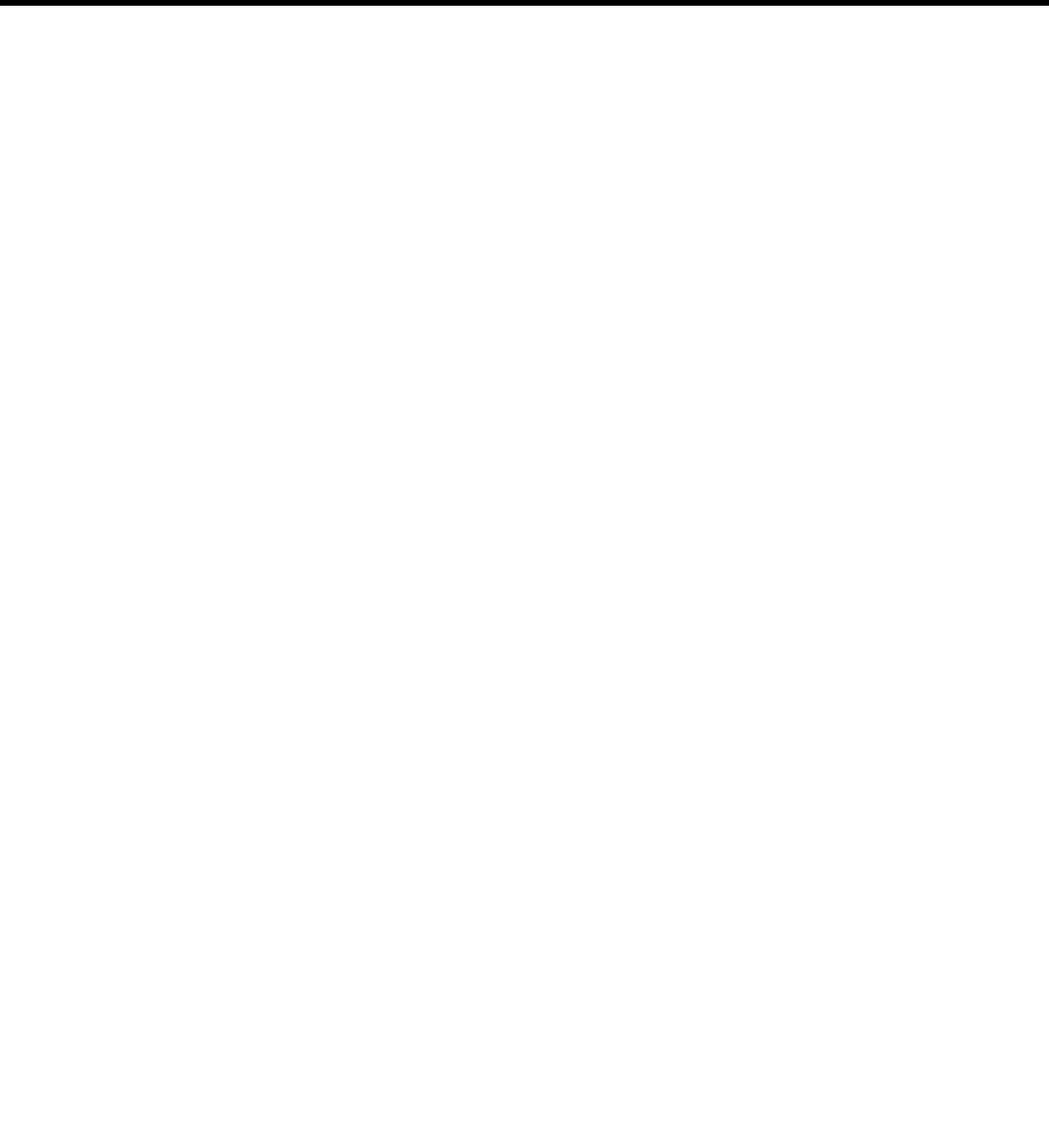
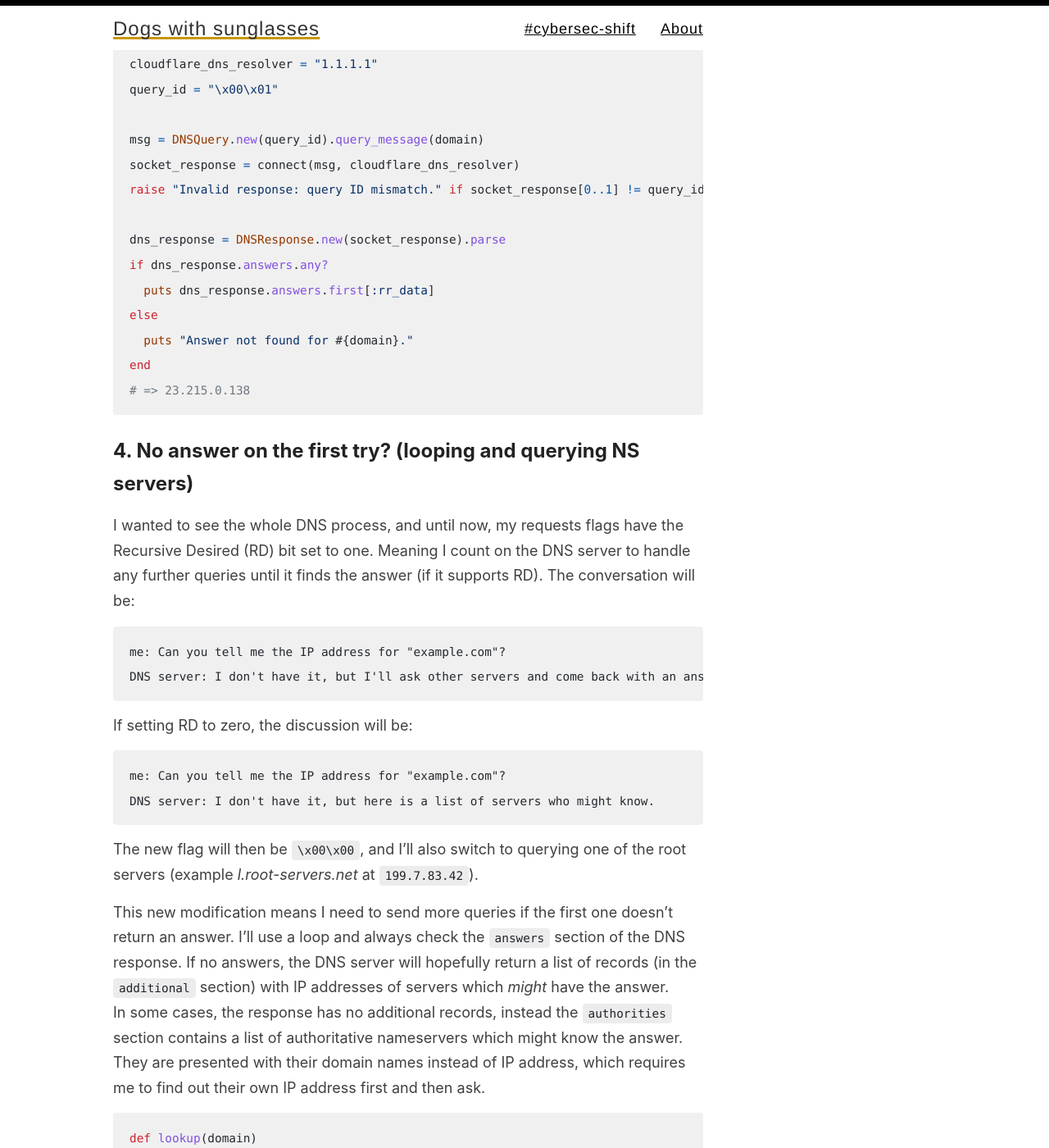
Before and after one commit to panacotar/blog, a Jekyll site: the page built from _posts/2025-02-26-dns-lookup-from-scratch.md, in a window 1280 px wide and 1400 px high, scrolled down 9279 px. Shown: the whole window at 82% size. Built offline with Jekyll 4.4.1, drawn with Linux system fonts in a browser that asks for light colours; some of the changed text lies outside the part shown.

Commit message:
Update article

````diff
--- a/_posts/2025-02-26-dns-lookup-from-scratch.md
+++ b/_posts/2025-02-26-dns-lookup-from-scratch.md
@@ -1,10 +1,9 @@
 ---
 layout: post
 title: DNS lookup from scratch
-# date: 2025-02-26 12:44 -0300
 ---
 
-My findings after implementing the DNS query. This system is tucked away in the network's ... but nevertheless, used by everyone on the internet multiple times a day.
+My findings after implementing the DNS query. This system is nicely tucked away in the network's drawers, so you don't even notice it. Nonetheless, it is used by everyone on the internet multiple times a day.
 
 Also called the "phone book of the internet", the Domain Name System is used to translate from human-readable hostnames (example.com) to computer-friendly IP addresses (23.192.228.80).
 
@@ -14,11 +13,11 @@
 1. **Building the DNS request**
 2. **Creating a socket and sending the DNS request**
 3. **Receiving and parsing the DNS reply**
-4. **Looping over and subsequent queries (for NS - Name Servers or additional resources)**
+4. **Handling the recursive queries myself**
 
 I guided myself using this document [RFC1035](https://datatracker.ietf.org/doc/html/rfc1035) to construct the DNS request and parse the response. It is the official doc describing the DNS implementation.
 
-## 1. Building the DNS request
+## Step 1: Building the DNS request
 The DNS request has two parts:
 - header (12 bytes)
 - question (variable length)
@@ -87,14 +86,28 @@
 end
 ```
 
-## 3. **Receiving and parsing the DNS reply**
+## Step 3: Receiving and parsing the DNS reply
 The DNS server will send back the response which might or not include the answer (the IPv4 address in our case). After receiving the response, I validated it has the same `query_id` as the request and I was starting to parse it. Basically reversing the steps I used when building the request, parsing the header & question sections. But, **in addition**, the DNS response might include 3 more sections, each including zero or more Resource Records (RRs) or DNS record:
 
 - Answers - the answer we're looking for
 - Authorities (NS records) - when a nameserver doesn't have the answer, it will redirect you to other servers
 - Additionals - also when a nameserver doesn't have the answer, but it includes the IPv4 address of those servers which might contain the answer. This sections might contain other data, but that's out of scope of this article.
+These Resource Records (RRs) all have same format.
 
-These Resource Records (RRs) all have same format.
+Here is a visual of how the DNS response is structured (source: RFC1035):
+```
++---------------------+
+|        Header       |
++---------------------+
+|       Question      |     # the question for the name server
++---------------------+
+|        Answer       |     # RRs answering the question
++---------------------+
+|      Authority      |     # RRs pointing toward an authority
++---------------------+
+|      Additional     |     # RRs holding additional information
++---------------------+
+```
 
 ### A word on `Reader`
 The DNS response will be a string of bytes, I needed to go over it while parsing. To keep track of where I was in the string, I created the `Reader` class. This get initialized with a string. It can read a specific number of bytes from that string while keeping a pointer of the position I'm in the string.
@@ -137,6 +150,8 @@
 ```
 It uses the buffer on the next steps in the `parse` method. This is how it parses the header and body sections:
 ```rb
+# class DNSResponse
+
 def parse_header
   query_id, flags, qd_count, an_count, ns_count, ar_count = @buffer.read(12).unpack('n6')
   { query_id:, flags:, qd_count:, an_count:, ns_count:, ar_count: }
@@ -150,8 +165,10 @@
 end
 ```
 Extracting the domain name was maybe the most complex part. Up until now, it is straightforward, I could transform from `\x07example\x03com\x00` to `example.com` and that would suffice.
-But I encountered some exceptions as I was moving forward to parsing the RRs sections. Here is the method parsing, it's neat that all RRs I cared about right now have the same format.
+But I encountered some exceptions as I was moving forward to parsing the RRs sections. Here is the method parsing, it's neat that all RRs I cared about for now have the same format.
 ```rb
+# class DNSResponse
+
 def parse_resource_records(num_records)
   # It returns an array of records if any
   num_records.times.collect do
@@ -164,14 +181,19 @@
     { rr_name:, rr_type:, rr_class:, ttl:, rr_data_length:, rr_data: }
   end
 end
+
+# Sample RR
+# {:rr_name=>"com", :rr_type=>2, :rr_class=>1, :ttl=>172800, :rr_data_length=>20, :rr_data=>"a.gtld-servers.net"}
 ```
 
 ### Handling DNS compression and preventing loops
 When the server encodes the `rr_name` field, there might be repeated domain names in the message. In order to reduce the size of the message, the domain system uses a compression scheme. If a certain value appeared beforehand in the message, instead of repeating the same name, it places a **pointer** to a previous occurrence of the same name. What does this looks in practice?
-If we search for `example.com`, the server might not have the answer, so it directs you first to the `.com` server. This is done by adding a NS record and when it encodes the `rr_name` field, instead of repeating `com`, it points you to the question section (after the header) which has the `com` value. So this way, it "compresses" the message, keeping its size smaller.
+If we search for `example.com`, the server might not have the answer, so it directs you first to the `.com` TLD server. This is done by adding a NS record and when it encodes the `rr_name` field, instead of repeating `com`, it points you to the question section (after the header) which has the `com` value. So this way, it "compresses" the message, keeping its size smaller.
 
 How does the pointer... points?
 A domain label can be maximum 63 characters long, or `00111111` in bits representation. Notice those two leading zeros? Those can be used to differentiate a label from a pointer. The octet which points will have the first two bits set to one `11000000` (which is 192 in decimal, `\xc0` in hex). The next of byte is the **offset**, the position where we can find the label. The byte values starting with `01` & `10` are reserved for future use.
+
+<br />
 
 ![DNS-pointer-compression]({{ site.baseurl }}/assets/images/posts/dns_response_compression.png)
 
@@ -184,6 +206,8 @@
 
 Here is the code for extracting the domain name and handling DNS compression:
 ```rb
+# class DNSResponse
+
 def extract_domain_name(buffer)
   domain_labels = []
   loop do
@@ -206,8 +230,94 @@
 end
 ```
 
+<!-- Describe preventing a loop -->
+#### PREVENT INFINITE LOOP
+
+## A simple query
+Up until this point, I could do this basic query. Notice we're asking Cloudflare's DNS resolver, which will do all the work, sending subsequent queries to find the domain address (if not already cached).
+```rb
+domain = "example.com"
+cloudflare_dns_resolver = "1.1.1.1"
+query_id = "\x00\x01"
+
+msg = DNSQuery.new(query_id).query_message(domain)
+socket_response = connect(msg, cloudflare_dns_resolver)
+raise "Invalid response: query ID mismatch." if socket_response[0..1] != query_id
+
+dns_response = DNSResponse.new(socket_response).parse
+if dns_response.answers.any?
+  puts dns_response.answers.first[:rr_data]
+else
+  puts "Answer not found for #{domain}."
+end
+# => 23.215.0.138
+```
+
 ## 4. No answer on the first try? (looping and querying NS servers)
+I wanted to see the whole DNS process, and until now, my requests flags have the Recursive Desired (RD) bit set to one. Meaning I count on the DNS server to handle any further queries until it finds the answer (if it supports RD). The conversation will be:
+```
+me: Can you tell me the IP address for "example.com"?
+DNS server: I don't have it, but I'll ask other servers and come back with an answer.
+```
+If setting RD to zero, the discussion will be:
+```
+me: Can you tell me the IP address for "example.com"?
+DNS server: I don't have it, but here is a list of servers who might know.
+```
+The new flag will then be `\x00\x00`, and I'll also switch to querying one of the root servers (example *l.root-servers.net* at `199.7.83.42`).
 
+This new modification means I need to send more queries if the first one doesn't return an answer. I'll use a loop and always check the `answers` section of the DNS response. If no answers, the DNS server will hopefully return a list of records (in the `additional` section) with IP addresses of servers which *might* have the answer.
+In some cases, the response has no additional records, instead the `authorities` section contains a list of authoritative nameservers which might know the answer. They are presented with their domain names instead of IP address, which requires me to find out their own IP address first and then ask.
+
+```rb
+def lookup(domain)
+  nameserver =  '199.7.83.42' # l.root-servers.net
+  max_lookups = 10
+
+  for i in 1..max_lookups do
+    puts "Querying #{nameserver} for #{domain}"
+    query_id = [i].pack('n')
+    msg = DNSQuery.new(query_id).query_message(domain)
+    socket_response = connect(msg, nameserver)
+    raise "Invalid response: query ID mismatch." if socket_response[0..1] != query_id
+
+    dns_response = DNSResponse.new(socket_response).parse
+
+    if dns_response.answers.any?
+      # The query found an answer
+      return dns_response.answers[0][:rr_data]
+    end
+
+    if dns_response.additional.any?
+      # No answer, try querying these additional resources
+      nameserver = dns_response.additional[0][:rr_data]
+      next
+    end
+
+    if dns_response.authorities.any?
+      # No answer, but here is the authority servers that might know the answer
+      ns_name = dns_response.authorities[0][:rr_data] # An example: a.iana-servers.net
+      # Lookup authority server's IP address
+      nameserver = lookup(ns_name)
+      next
+    end
+  end
+  raise "Max lookups reached."
+end
+
+result = lookup('example.com')
+puts "\nAnswer: #{result}"
+```
+```
+Querying 199.7.83.42 for example.com
+Querying 192.5.6.30 for example.com
+Querying 199.7.83.42 for a.iana-servers.net
+Querying 192.5.6.30 for a.iana-servers.net
+Querying 199.43.135.53 for a.iana-servers.net
+Querying 199.43.135.53 for example.com
+
+Answer: 23.192.228.80
+```
 
 <!--
 
````
Also changed, not shown: other parts of _posts/2025-02-26-dns-lookup-from-scratch.md (+2 -2 lines).
